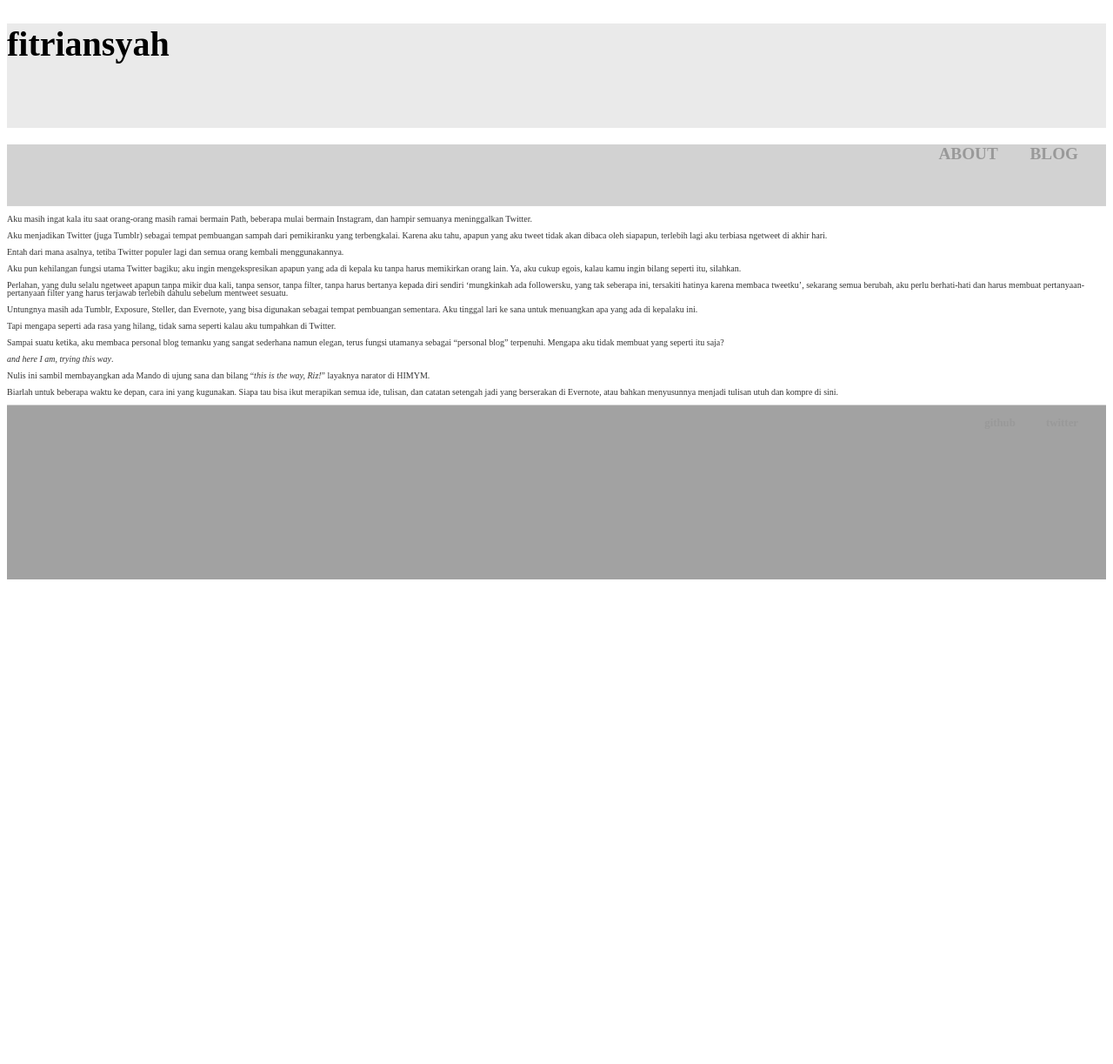
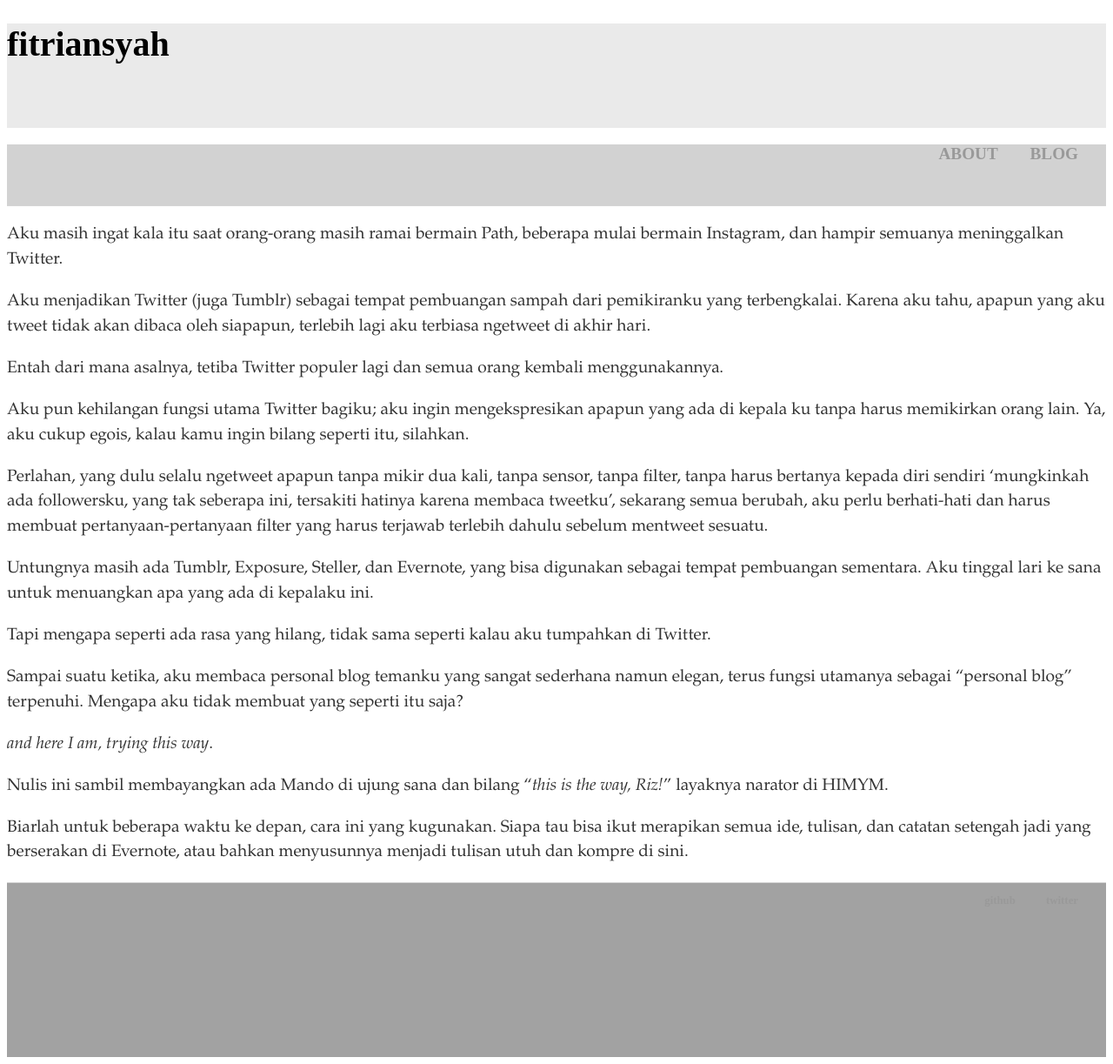
Before and after one commit to rnfitriansyah/rnfitriansyah.github.io, a Jekyll site: the page built from _posts/2020-11-02-The-Starting-Line.md, in a window 1280 px wide. Shown: the whole page at 87% size. Built offline with Jekyll 4.4.1, drawn with Linux system fonts in a browser that asks for light colours; before the commit the page ends 900 px from its top, so only the background shows below that.

Commit message:
Update responsive.css

```diff
--- a/css/responsive.css
+++ b/css/responsive.css
@@ -37,9 +37,9 @@ h1 {
     font-family:'Gotham Medium';
 }
 p {
-    font-family:'Gotham book';
-    font-size: 10px;
-    line-height: 9px;
+    font-family:'Garamond';
+    font-size: 1.2em;
+    line-height: 1.5em;
     color: #333;
 }
 footer {
```
